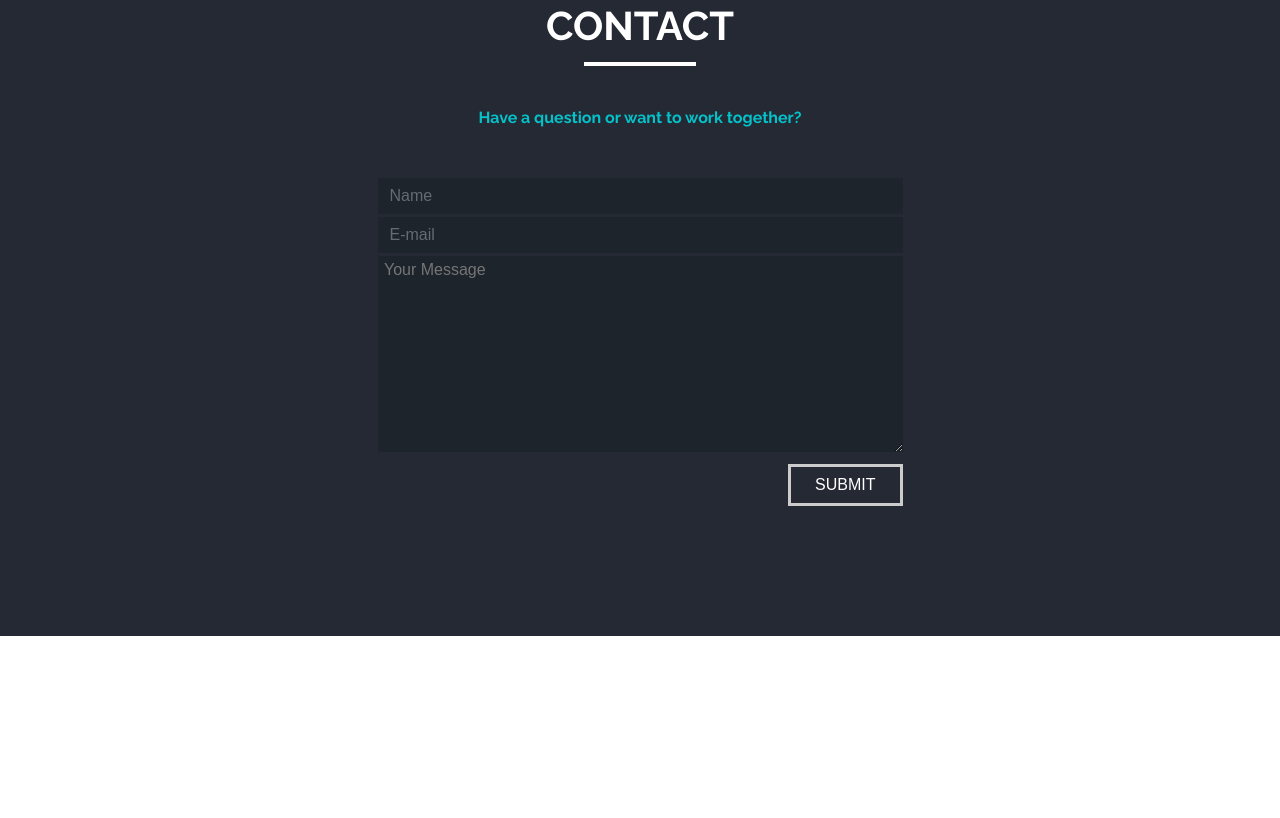
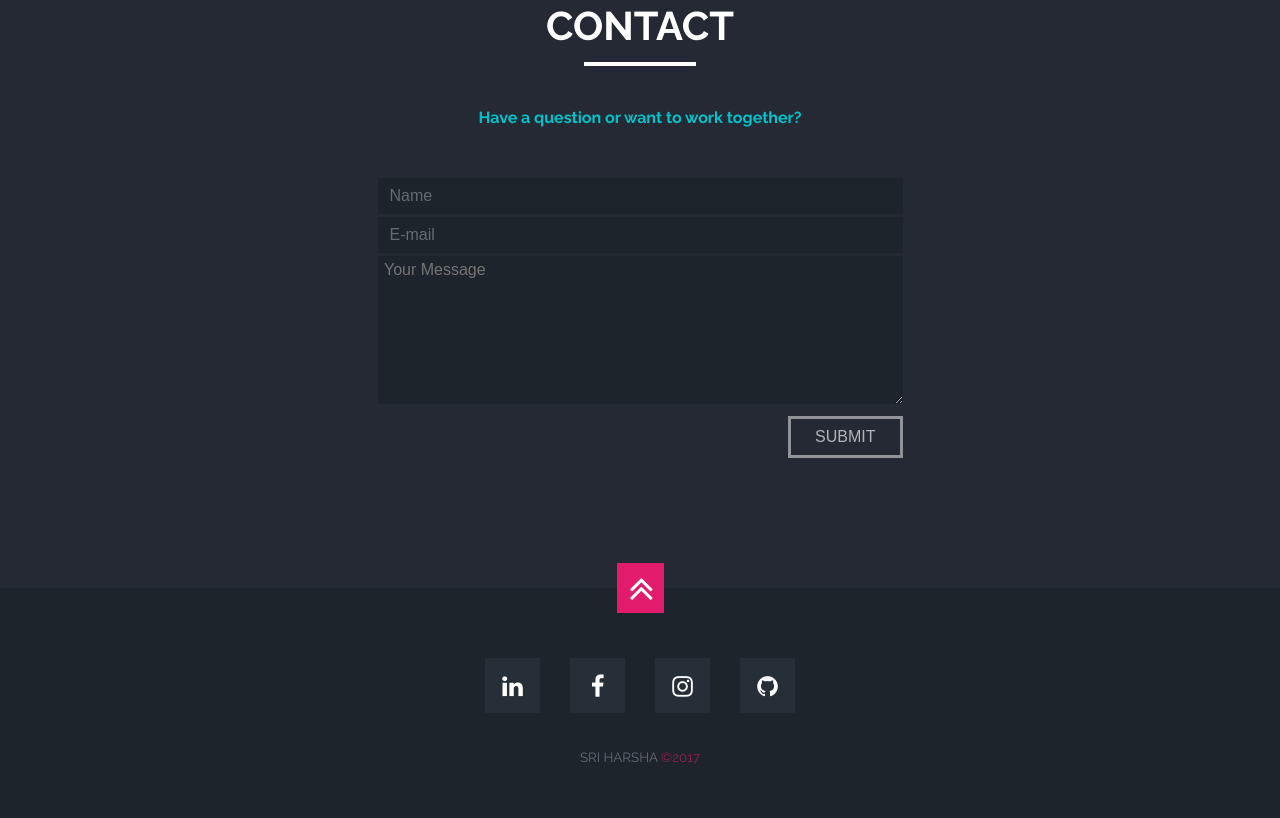
Before and after one commit to harsha444/portfolio, a website: page src/index.html in a window 1280 px wide. Shown: the part 4015-4833 px from the top of the page. Before the commit the page ends 4651 px from the top, so only its background shows below. Drawn offline with nearby package versions, Linux system fonts and the light colour scheme.

Commit message:
[ADD] Footer section

```diff
--- a/src/index.html
+++ b/src/index.html
@@ -449,7 +449,7 @@
             </div>
             <!-- Short message section -->
             <div class="row text-center pt-3">
-              <div class="col-12">
+              <div class="col-12 msg_section">
                   <text class="short_msg">Have a question or want to work together?</text>
               </div>
             </div>
@@ -457,18 +457,18 @@
             <div class="container form-map">
                 <div class="row mt-5">
                     <!-- Form -->
-                    <div class="col-sm-6 offset-3">
-                        <form method="POST" id="contactform" action="js/script.js">
+                    <div class="col-md-6 offset-md-3 col-12">
+                        <form method="POST" action="" id="contactform">
                             <input type="text" class="form-control" id="sender_name" name="name" placeholder="Name" required=required>
                             <input type="email" class="form-control" id="sender_email" name="email" placeholder="E-mail" required=required>
-                            <textarea name="message" id="sender_message" rows="8" style="width:100%" placeholder=" Your Message"></textarea>
+                            <textarea name="message" id="sender_message" rows="6" style="width:100%" placeholder=" Your Message"></textarea>
                             <div id="success" class="expand">
                               <div>Your message was sent successfully. Thanks!
                                   <span id="close" class="fa fa-close"></span>
                               </div>
                             </div>
                              <input type="text" name="_gotcha" style="display:none" />
-                            <button type="submit" id="form-submit" class="px-4 py-2 btn btn-outline-secondary btn-lg text-white text-uppercase">Submit</button>
+                            <button type="submit" id="form-submit" class="px-4 py-2 btn btn-outline-secondary btn-lg text-white text-uppercase disabled">Submit</button>
                         </form>
                     </div>
                     <!-- Map -->
@@ -479,6 +479,46 @@
             </div>
         </div>
     </section>
+
+    <!-- Footer Section -->
+
+    <footer>
+        <a href="#home">
+            <i class="fa fa-angle-double-up page-link"></i>
+        </a>
+        <div class="container">
+            <div class="row align-items-center text-center">
+                <div class="d-flex flex-row" style="margin: 0 auto">
+                    <a href="https://www.linkedin.com/in/harsha444/" target="_blank">
+                        <div class="m-icon d-flex flex-column align-self-center justify-content-center" id="icon1">
+                            <i class="fa fa-linkedin"></i>
+                        </div>
+                    </a>
+                    <a href="https://www.facebook.com/sriharsha.mittapalli" target="_blank">
+                        <div class="m-icon d-flex flex-column align-self-center justify-content-center" id="icon2">
+                            <i class="fa fa-facebook"></i>
+                        </div>
+                    </a>
+                    <a href="https://www.instagram.com/_sri_harsha_/" target="_blank">
+                        <div class="m-icon d-flex flex-column align-self-center justify-content-center" id="icon3">
+                            <i class="fa fa-instagram"></i>
+                        </div>
+                    </a>
+                    <a href="https://github.com/harsha444" target="_blank">
+                        <div class="m-icon d-flex flex-column align-self-center justify-content-center" id="icon4">
+                            <i class="fa fa-github"></i>
+                        </div>
+                    </a>
+                </div>
+            </div>
+            <!-- Copyright Section -->
+            <div class="row text-center footnote">
+                <div class="col-12">
+                    <text>SRI HARSHA <span class="highlight">©2017</span></text>
+                </div>
+            </div>
+        </div>
+    </footer>
 
     <!-- SCRIPTS SECTION -->
     <script src="https://unpkg.com/scrollreveal/dist/scrollreveal.min.js"></script>
--- a/src/js/script.js
+++ b/src/js/script.js
@@ -122,7 +122,22 @@ sr.reveal('.container-timeline', {
   distance: '3vw'
 }, 200);
 
+// Short Message section
+sr.reveal('.msg_section', {
+  origin: 'left',
+  duration: 1000,
+  delay: 1600,
+  rotate: {x:0, y:0,  z:0},
+  scale: 0,
+  mobile: false,
+  distance: '10vw'
+}, 0);
 
+// Contact Form
+sr.reveal('#contactform', {
+    duration: 1500,
+    delay: 800
+  });
 
 
 // Code for data-filter tab and data-filter effect
@@ -153,10 +168,13 @@ $(document).ready(function(){
 
 
 // Code for mail ajax
-var message = "";
-
-$("#form-submit").on("click", function() {
+$("#form-submit").on("click", function(){
     // message = $("#contactform").serialize();
+    // event.preventDefault();
+    if($(this).hasClass('disabled')){
+        alert('You have sent a msg just now! Please refresh the page if you want to send another');
+        return false;
+    }
     var data={
          userName: $('#sender_name').val(),
          email: $('#sender_email').val(),
@@ -169,6 +187,10 @@ $("#form-submit").on("click", function() {
         dataType: "json"
     });
     $('#success').css("height","36px");
+    $( '#contactform' ).each(function(){
+        this.reset();
+    });
+    $('#form-submit').addClass("disabled");
     return false;
 });
 
--- a/src/scss/style.scss
+++ b/src/scss/style.scss
@@ -82,7 +82,7 @@ section {
 
     i {
         position: absolute;
-        top: 27px;
+        top: 28px;
         font-size: 34pt;
         color: #fff;
         left: 0;
@@ -520,7 +520,67 @@ section {
             border-width: medium;
             font-size: 12pt;
             margin: 5px 0 0 0;
+            cursor: pointer;
         }
+    }
+}
+
+// Footer Sectiom
+footer{
+    background-color: $violet-dark;
+    padding: 70px 0 50px 0;
+    position: relative;
+
+    .page-link{
+        position: absolute;
+        top: -25px;
+        background: #E31B6D;
+        font-size: 30pt;
+        width: 47px;
+        height: 50px;
+        line-height: 40pt;
+        left: 0;
+        right: 0;
+        margin: 0 auto;
+        cursor: pointer;
+        transition: background .5s;
+        color: #fff;
+        border: none;
+        padding-top: 0px;
+
+        &:hover{
+            color: white;
+            background-color: $primary;
+        }
+    }
+
+    .m-icon{
+        color: #fff;
+        overflow: hidden;
+        transition: background 0.3s, color 0.3s, box-shadow 0.3s, transform 0.3s;
+        cursor: pointer;
+        width: 55px;
+        height: 55px;
+        position: relative;
+        text-align: center;
+        margin: 0 15px;
+        background: #262F38;
+        font-size: 18pt;
+
+        &:hover{
+            background-color: $blue-light;
+        }
+    }
+
+    a:hover{
+        text-decoration: none;
+    }
+
+    .footnote{
+        font-size: 10pt;
+        color: #8F9AA7;
+        margin-top: 35px;
+        opacity: 0.6;
     }
 }
 
@@ -582,6 +642,12 @@ section {
                     }
                 }
             }
+    }
+
+    #contact{
+        .short_msg{
+            font-size: 9pt;
+        }
     }
 
 }
```
Also changed, not shown: src/css/style.css.
